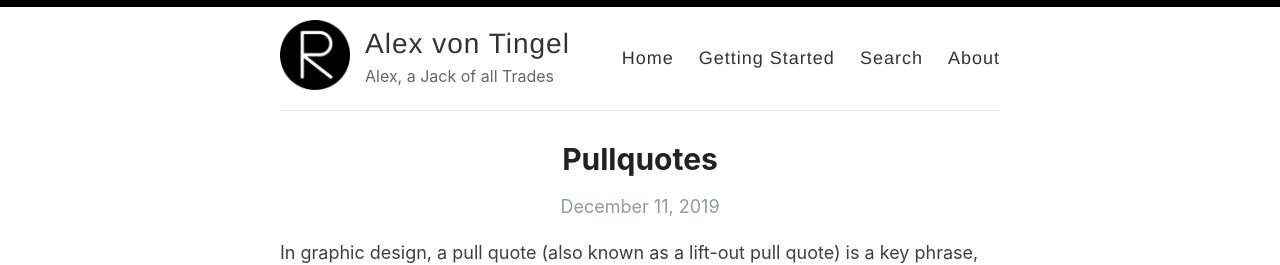
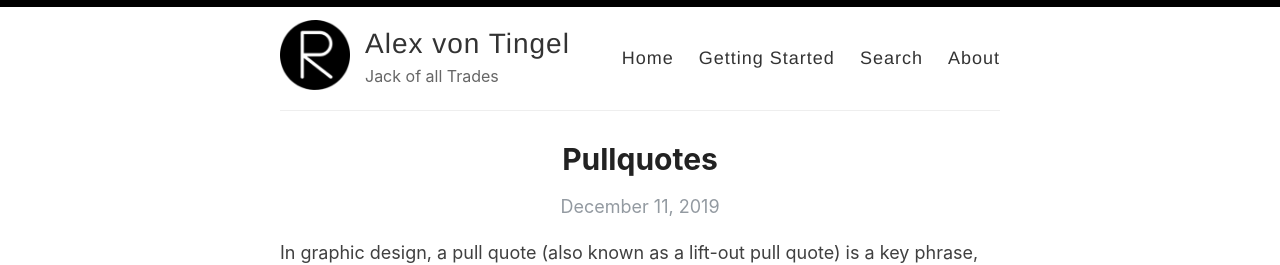
Before and after one commit to alexortner/alexortner, a Jekyll site: the page built from index.html, in a window 1280 px wide and 900 px high. Shown: the top 265 px of the window. Built offline with Jekyll 4.4.1, drawn with Linux system fonts in a browser that asks for light colours; the list of posts is cut into pages by our own code.

Commit message:
Update _config.yml

```diff
--- a/_config.yml
+++ b/_config.yml
@@ -9,7 +9,7 @@ name: Alex von Tingel
 author: Alex von Tingel
 
 # Short bio or description (displayed in the header)
-description: Alex, a Jack of all Trades
+description: Jack of all Trades
 
 # URL of your avatar or profile pic (you could use your GitHub profile pic)
 avatar: /images/reverie.png
```
